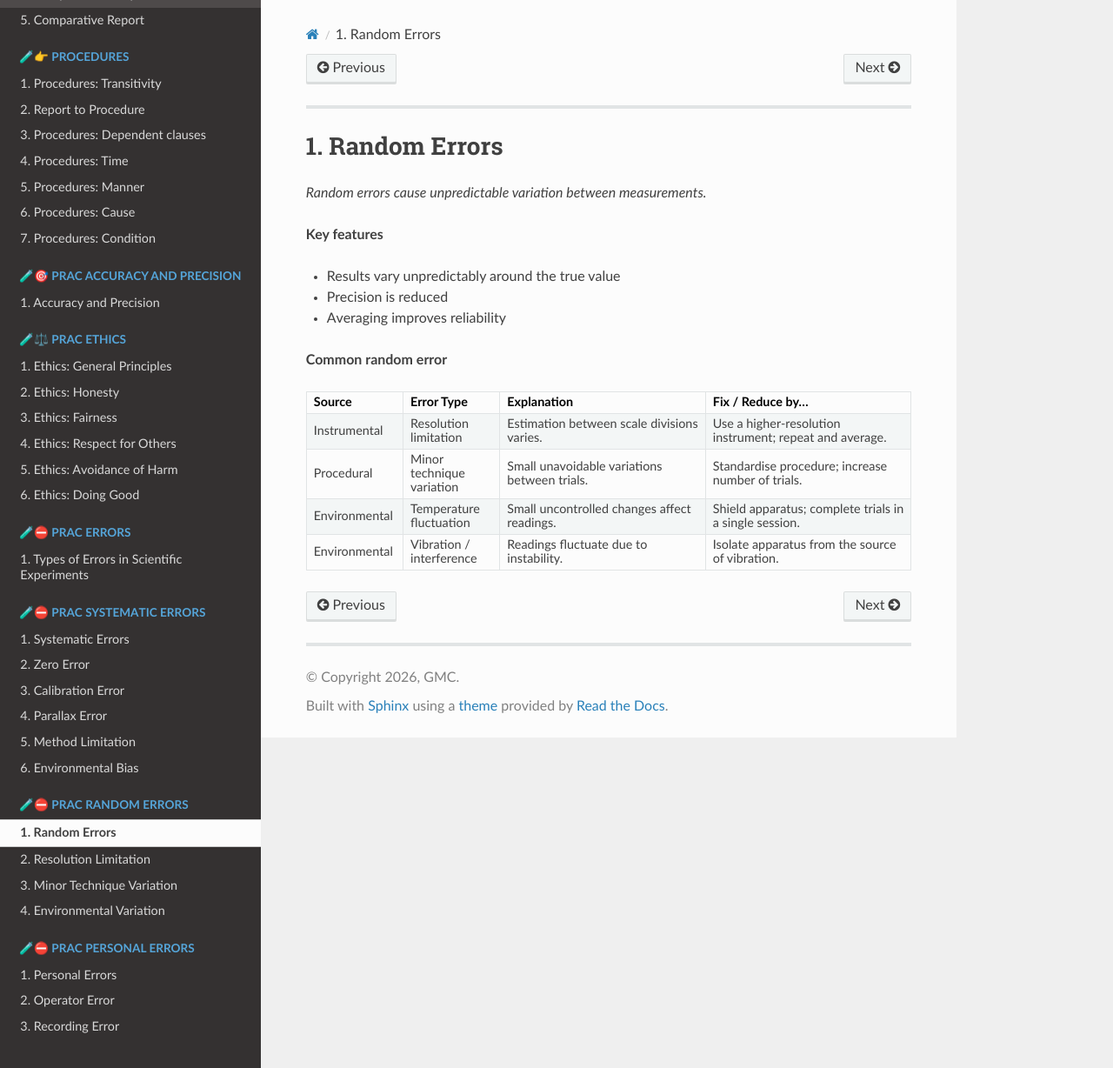
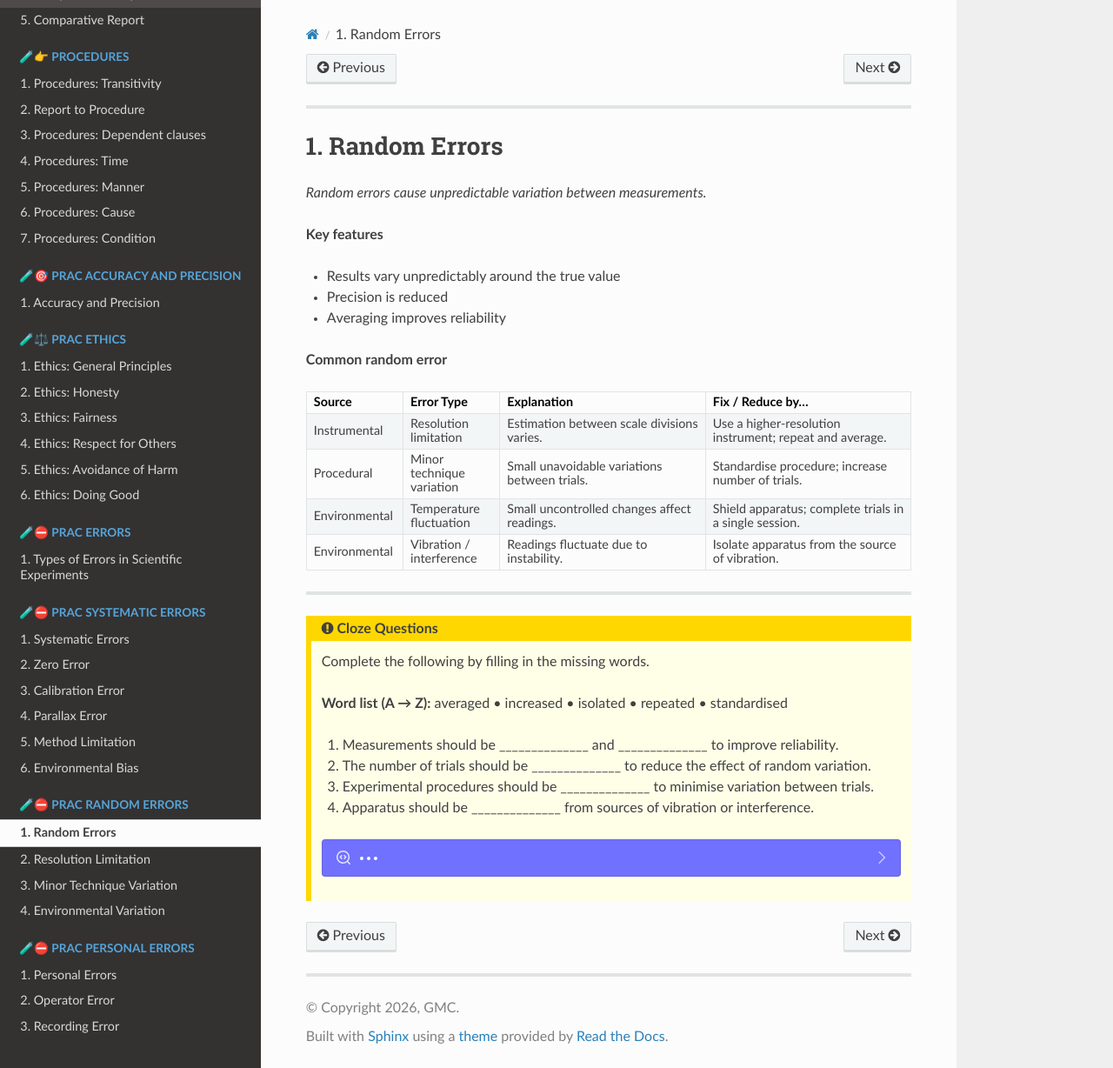
Before and after one commit to gmc-code/PC-Science-and-language, a Sphinx documentation site: the page built from docs/prac_errors/errors_random.rst, in a window 1280 px wide and 1228 px high. Shown: the whole window at 87% size. Built offline with Sphinx 7.4.7 and the Read the Docs theme 3.1.0, drawn with Linux system fonts in a browser that asks for light colours; pages that are not in the unit, such as notebooks, are missing from menus.

Commit message:
error clozes

```diff
--- a/docs/prac_errors/errors_random.rst
+++ b/docs/prac_errors/errors_random.rst
@@ -36,3 +36,33 @@ Random Errors
       - Vibration / interference
       - Readings fluctuate due to instability.
       - Isolate apparatus from the source of vibration.
+
+----
+
+.. admonition:: Cloze Questions
+    :class: questions
+
+    Complete the following by filling in the missing words.
+
+    **Word list (A → Z):**
+    averaged • increased • isolated • repeated • standardised
+
+    1. Measurements should be ______________ and ______________ to improve reliability.
+    2. The number of trials should be ______________ to reduce the effect of random variation.
+    3. Experimental procedures should be ______________ to minimise variation between trials.
+    4. Apparatus should be ______________ from sources of vibration or interference.
+
+
+    .. dropdown::
+        :icon: codescan
+        :color: primary
+        :class-container: sd-dropdown-container
+
+        .. tab-set::
+
+            .. tab-item:: Answers
+
+                1. repeated, averaged
+                2. increased
+                3. standardised
+                4. isolated
```
Also changed, not shown: docs/prac_errors/errors_personal.rst (+30 -0 lines).
